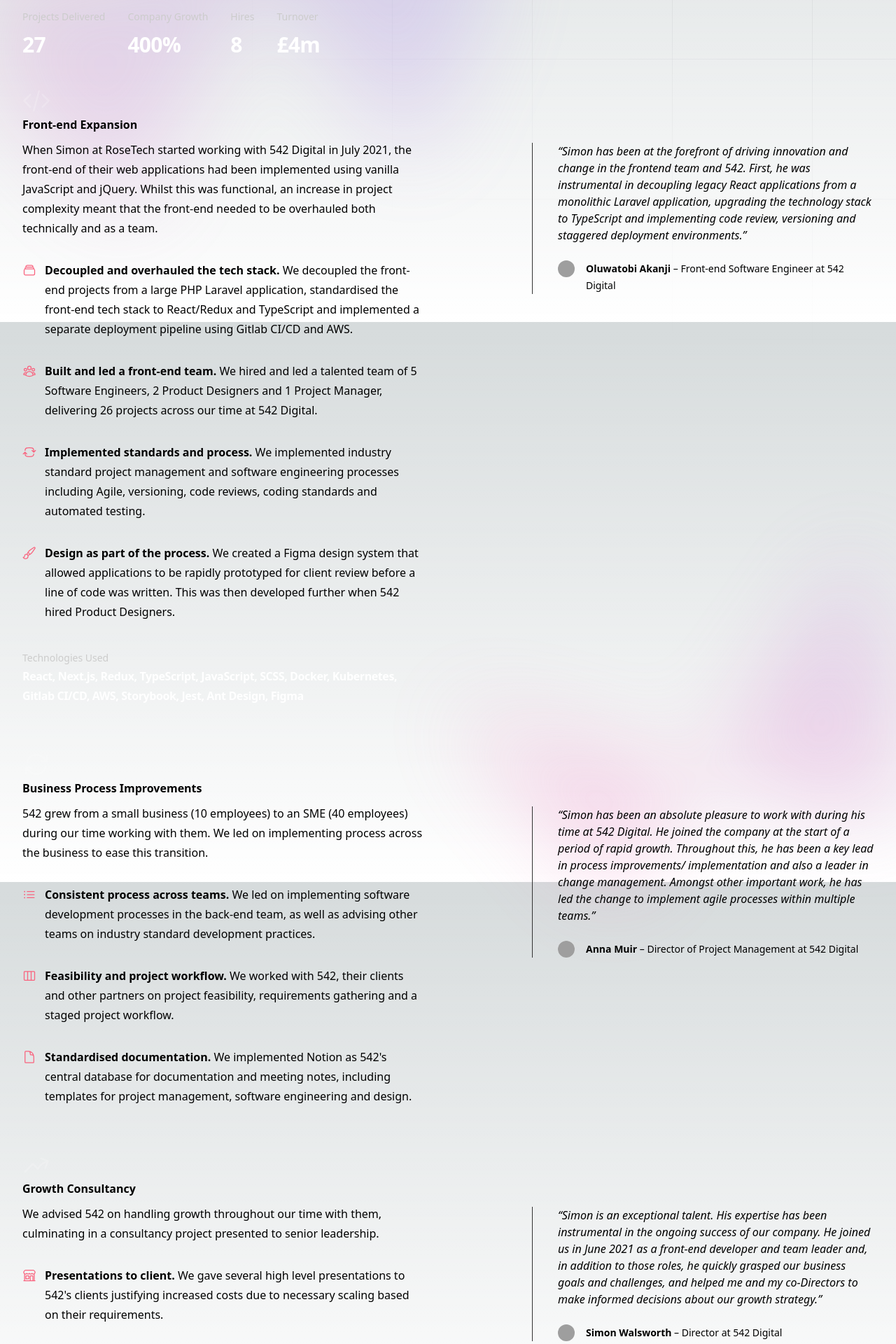
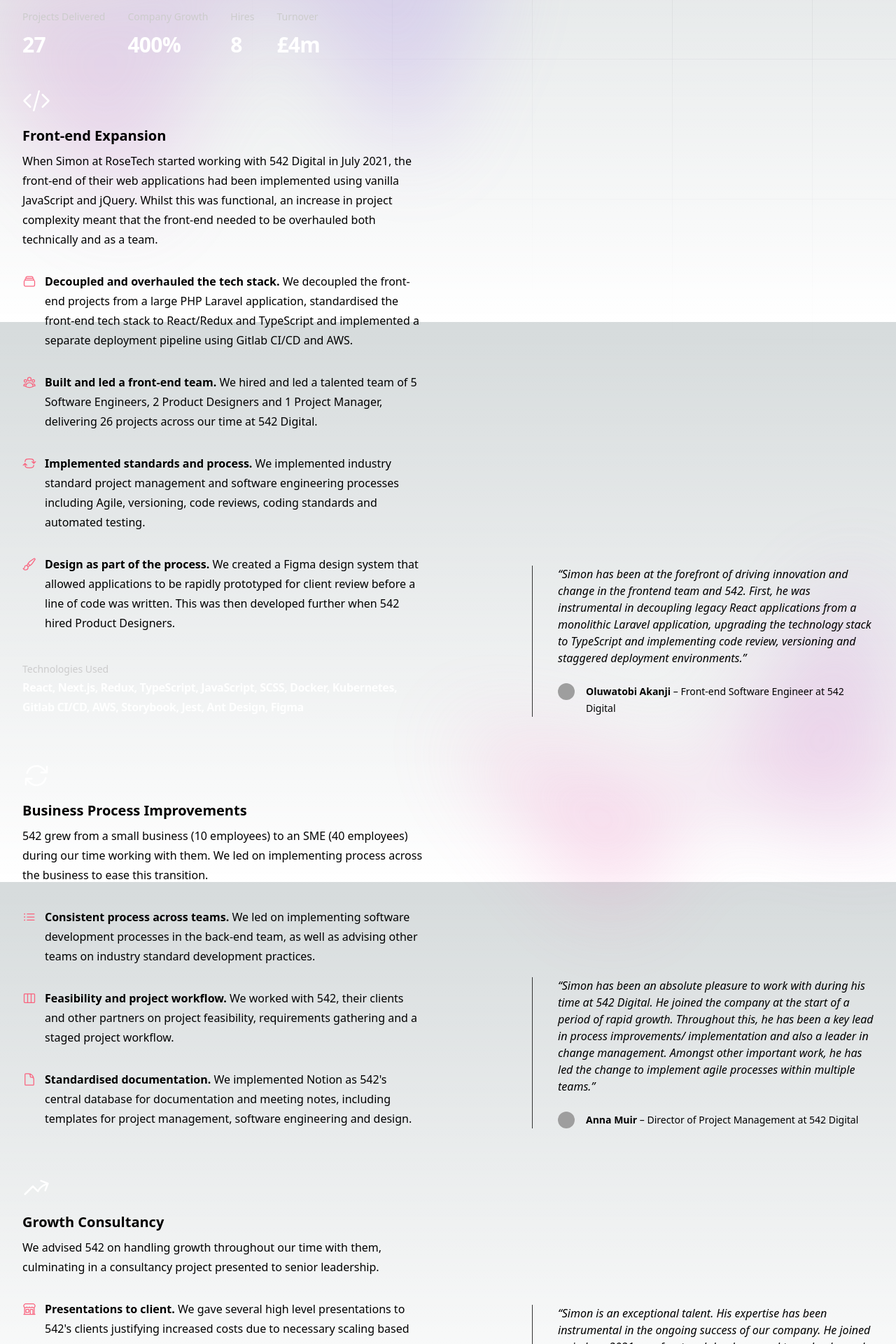
Before and after one commit to simonrose121/rose.tech, a Next.js app: page /case-studies/542-digital in a window 1280 px wide. Shown: the part 340-2260 px from the top of the page at 70% size. Built offline with nearby package versions, Linux system fonts and the light colour scheme; grey boxes are pictures that could not be loaded.

Commit message:
feat: case study mobile styling

```diff
--- a/app/case-studies/542-digital/page.tsx
+++ b/app/case-studies/542-digital/page.tsx
@@ -86,9 +86,9 @@ export default function CaseStudy542() {
 				<div className="mx-auto mt-16 grid max-w-2xl grid-cols-1 gap-x-8 gap-y-16 lg:mx-0 lg:mt-10 lg:max-w-none lg:grid-cols-12">
 					<div className="max-w-xl text-base leading-7 lg:col-span-7">
 						<div className="max-w-2xl">
-							<h2 className="font-semibold relative">
+							<h2 className="font-semibold text-xl relative">
 								<CodeBracketIcon
-									className="isolate w-10 h-10 text-white opacity-20"
+									className="isolate w-10 h-10 mb-4 text-white"
 									aria-hidden="true"
 								/>
 								Front-end Expansion
@@ -207,7 +207,7 @@ export default function CaseStudy542() {
 								fill="url(#e87443c8-56e4-4c20-9111-55b82fa704e3)"
 							/>
 						</svg>
-						<figure className="mt-20 border-l border-grey-500 pl-9">
+						<figure className="lg:absolute lg:bottom-0 border-l border-grey-500 pl-9">
 							<blockquote className="italic">
 								<p>
 									“Simon has been at the forefront of driving
@@ -237,9 +237,9 @@ export default function CaseStudy542() {
 					</div>
 					<div className="max-w-xl text-base leading-7 lg:col-span-7">
 						<div className="max-w-2xl">
-							<h2 className="font-semibold">
+							<h2 className="font-semibold text-xl">
 								<ArrowPathIcon
-									className="isolate w-10 h-10 text-white opacity-20"
+									className="isolate mb-4 w-10 h-10 text-white"
 									aria-hidden="true"
 								/>
 								Business Process Improvements
@@ -301,7 +301,7 @@ export default function CaseStudy542() {
 						</div>
 					</div>
 					<div className="relative lg:col-span-5">
-						<figure className="mt-20 border-l border-grey-500 pl-9">
+						<figure className="lg:absolute lg:bottom-0 border-l border-grey-500 pl-9">
 							<blockquote className="italic">
 								<p>
 									“Simon has been an absolute pleasure to work
@@ -333,9 +333,9 @@ export default function CaseStudy542() {
 					</div>
 					<div className="max-w-xl text-base leading-7 lg:col-span-7">
 						<div className="max-w-2xl">
-							<h2 className="font-semibold">
+							<h2 className="font-semibold text-xl">
 								<ArrowTrendingUpIcon
-									className="isolate w-10 h-10 text-white opacity-20"
+									className="isolate w-10 h-10 mb-4 text-white"
 									aria-hidden="true"
 								/>
 								Growth Consultancy
@@ -381,7 +381,7 @@ export default function CaseStudy542() {
 						</ul>
 					</div>
 					<div className="relative lg:col-span-5">
-						<figure className="mt-20 border-l border-grey-500 pl-9">
+						<figure className="lg:absolute lg:bottom-0 border-l border-grey-500 pl-9">
 							<blockquote className="italic">
 								<p>
 									“Simon is an exceptional talent. His
--- a/app/case-studies/mta-immersion/page.tsx
+++ b/app/case-studies/mta-immersion/page.tsx
@@ -68,7 +68,7 @@ export default function CaseStudyWGC() {
 				</div>
 				<div className="mx-auto mt-16 grid max-w-2xl grid-cols-1 gap-x-8 gap-y-16 lg:mx-0 lg:mt-0 lg:max-w-none lg:grid-cols-12">
 					<div className="max-w-xl text-base leading-7 lg:col-span-7">
-						<dl className="mt-0 flex justify-start gap-8 flex-col sm:flex-row sm:mt-10">
+						<dl className="mt-0 flex justify-start gap-8 flex-wrap flex-row sm:mt-10">
 							{stats.map((stat, statIdx) => (
 								<div key={statIdx}>
 									<dt className="text-sm leading-6 text-grey-200">
@@ -200,7 +200,7 @@ export default function CaseStudyWGC() {
 						</dl>
 					</div>
 					<div className="lg:col-span-5">
-						<figure className="mt-10 border-l border-grey-500 pl-9">
+						<figure className="lg:mt-10 border-l border-grey-500 pl-9">
 							<blockquote className="italic">
 								<p>
 									“As part of the rebuild, Simon demonstrated
@@ -234,7 +234,7 @@ export default function CaseStudyWGC() {
 								</div>
 							</figcaption>
 						</figure>
-						<div className="relative p-1 mt-10 lg:sticky lg:overflow-hidden">
+						<div className="relative p-1 mt-10 lg:sticky overflow-hidden">
 							<img
 								className="w-[48rem] max-w-none rounded-xl ring-1 ring-grey-200 sm:w-[57rem]"
 								src="/our-work/mta/nasa.png"
--- a/app/case-studies/world-gold-council/page.tsx
+++ b/app/case-studies/world-gold-council/page.tsx
@@ -159,7 +159,7 @@ export default function CaseStudyWGC() {
 							</div>
 						</dl>
 					</div>
-					<div className="relative mt-10 lg:col-span-5 lg:sticky lg:overflow-hidden">
+					<div className="relative lg:mt-10 lg:col-span-5 lg:sticky overflow-hidden">
 						<img
 							className="w-[48rem] max-w-none rounded-xl bg-gray-900 shadow-xl ring-1 ring-gray-400/10 sm:w-[57rem]"
 							src="/our-work/wgc/gram.png"
```
